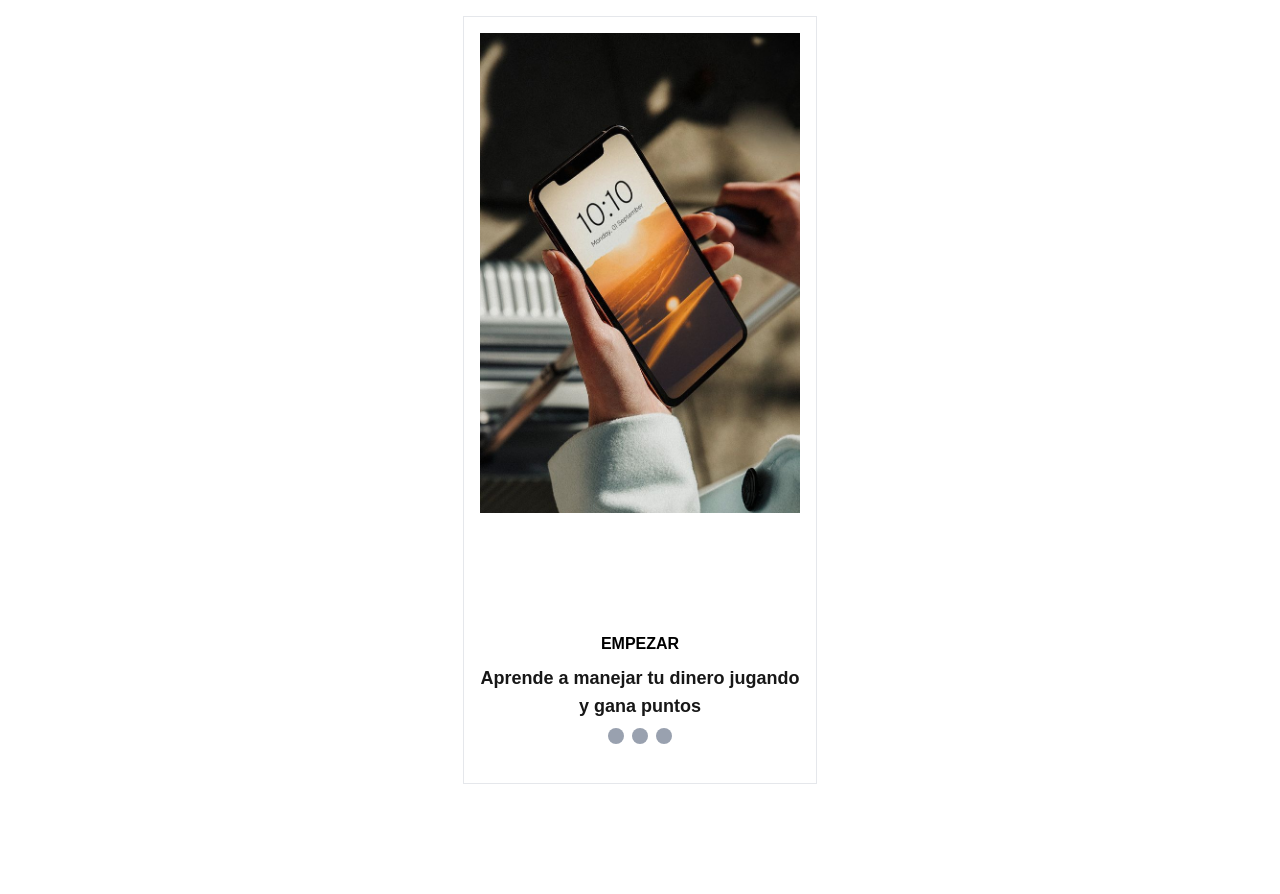
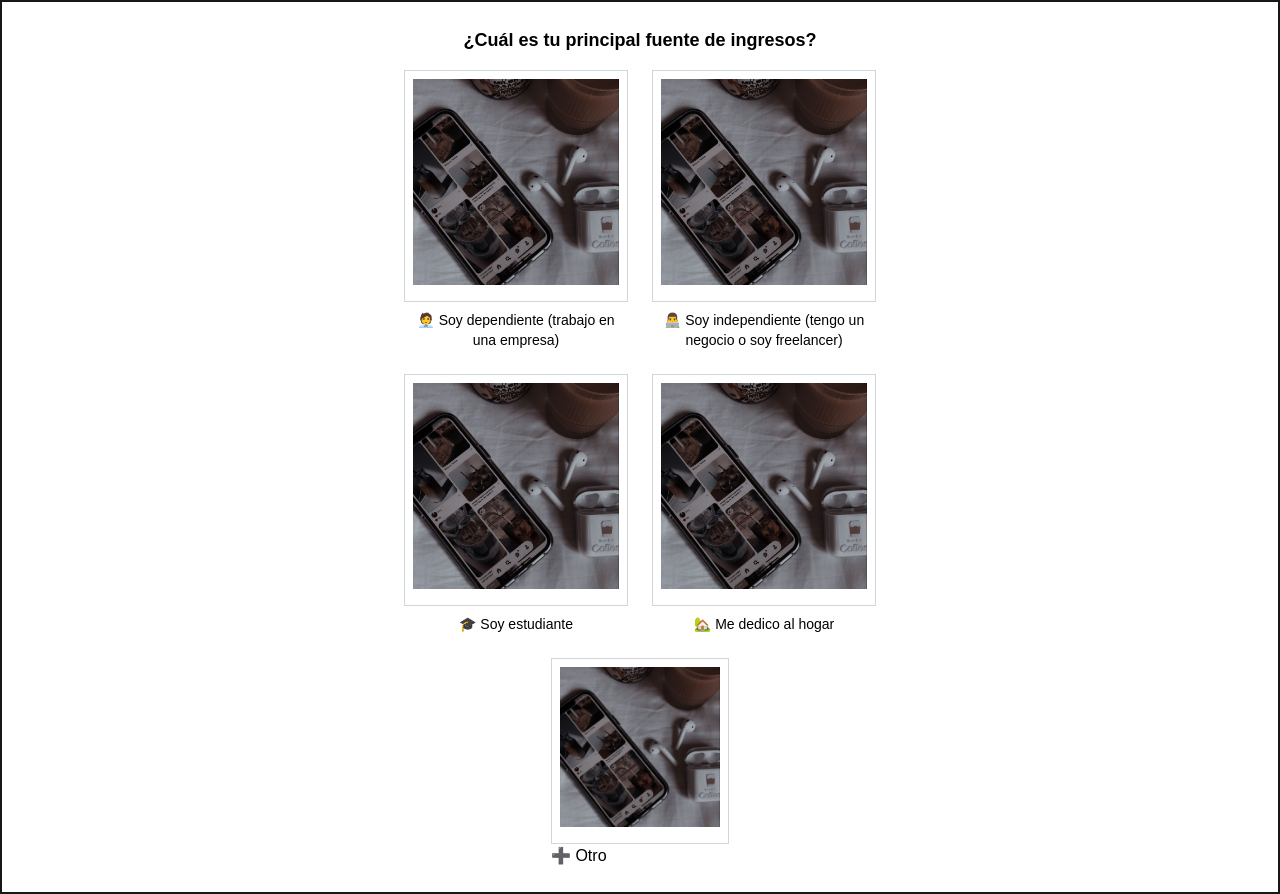
Before and after one commit to MarytereBenavides/innovabcp_laboratoria, a Next.js app in the folder frontend/: page / in a window 1280 px wide. Before the commit the page ends 800 px from the top, so only its background shows below. Built offline with nearby package versions, Linux system fonts and the light colour scheme.

Commit message:
feat: add view

```diff
--- a/frontend/src/app/page.js
+++ b/frontend/src/app/page.js
@@ -2,7 +2,7 @@ import ImageSlider from "@/components/ImageSlider";
 import MainIncomeSources from "@/view/MainIncomeSources";
 export default function Home() {
   return (
-    <div >
+    <div className="border border-gray-300s">
       <MainIncomeSources />
     </div>
   );
--- a/frontend/src/components/ImageSlider/ImageComponent.js
+++ b/frontend/src/components/ImageSlider/ImageComponent.js
@@ -4,7 +4,7 @@ const useImageComponent = (props) => {
   const { src, alt, width, height, className } = props;
 
   return (
-    <div className={`w-${width} h-${height} bg-gray-300 overflow-hidden mb-4 ${className}`}>
+    <div className={`w-${width} h-${height} ${className}`}>
       <img
         src={src}
         alt={alt}
--- a/frontend/src/view/MainIncomeSources.js
+++ /dev/null
@@ -1,24 +0,0 @@
-import React from "react";
-import ImageComponent from "@/components/ImageSlider/ImageComponent";
-import TextComponent from "@/components/ImageSlider/TextComponent";
-import CirclesComponent from "@/components/ImageSlider/CirclesComponent";
-import ButtonComponent from "@/components/ImageSlider/buttom";
-
-function MainIncomeSources() {
-  return (
-    <div className="flex flex-col items-center p-4 h-screen">
-      <div className="p-4 border border-gray-200 h-full">
-      <ImageComponent src="/phone.jpg" alt="Slider Image" width="80" height="80" className="mb-4" />
-      </div>
-      <div className="absolute bottom-10 w-full p-4">
-        <div className="w-80 text-center mx-auto">
-          <ButtonComponent />
-          <TextComponent>Aprende a manejar tu dinero jugando y gana puntos</TextComponent>
-          <CirclesComponent />
-        </div>
-      </div>
-    </div>
-  );
-}
-
-export default MainIncomeSources;
--- /dev/null
+++ b/frontend/src/view/MainIncomeSources.jsx
@@ -0,0 +1,46 @@
+"use client";
+
+import React from "react";
+import { useState } from "react";
+import ImageComponent from "@/components/ImageSlider/ImageComponent";
+const options = [
+  { id: 1, label: "Soy dependiente (trabajo en una empresa)", emoji: "🧑‍💼", image: "/phone.jpg" },
+  { id: 2, label: "Soy independiente (tengo un negocio o soy freelancer)", emoji: "👨‍💻", image: "/phone.jpg" },
+  { id: 3, label: "Soy estudiante", emoji: "🎓", image: "/phone.jpg" },
+  { id: 4, label: "Me dedico al hogar", emoji: "🏡", image: "/phone.jpg" },
+  { id: 5, label: "Otro", emoji: "➕", image: "/phone.jpg" }
+];
+
+export default function IncomeSourceForm() {
+  const [selected, setSelected] = useState(null);
+
+  return (
+    <div className="flex flex-col items-center p-6 bg-white min-h-screen border ">
+
+      <h2 className="text-lg font-semibold text-center mb-2 text-black">¿Cuál es tu principal fuente de ingresos?</h2>
+      <div className="grid grid-cols-2 gap-2">
+        {options.slice(0, 4).map((option) => (
+          <div
+            key={option.id}
+            className={`w-60 relative flex flex-col items-center  p-2 cursor-pointer transition-all ${
+              selected === option.id ? "border-blue-500 bg-blue-100" : "border-gray-300"
+            }`}
+            onClick={() => setSelected(option.id)}
+          >
+            <div className="border border-gray-300 p-2  ">
+              <ImageComponent src={option.image} alt={option.label}  className=" mb-2"  />
+            </div>
+            <span className="text-sm text-center text-black mt-2">{option.emoji} {option.label}</span>
+          </div>
+        ))}
+      </div>
+      <div>
+        <div className="border border-gray-300 p-2 mt-4">
+          <ImageComponent src={options[4].image} alt={options[4].label} width={64} height={64} className="w-40 h-40 rounded-md mb-2" />
+        </div>
+        <span className="text-md text-center text-black mt-4">{options[4].emoji} {options[4].label}</span>
+
+      </div>
+    </div>
+  );
+}
```
Also changed, not shown: frontend/public/phone.jpg.
